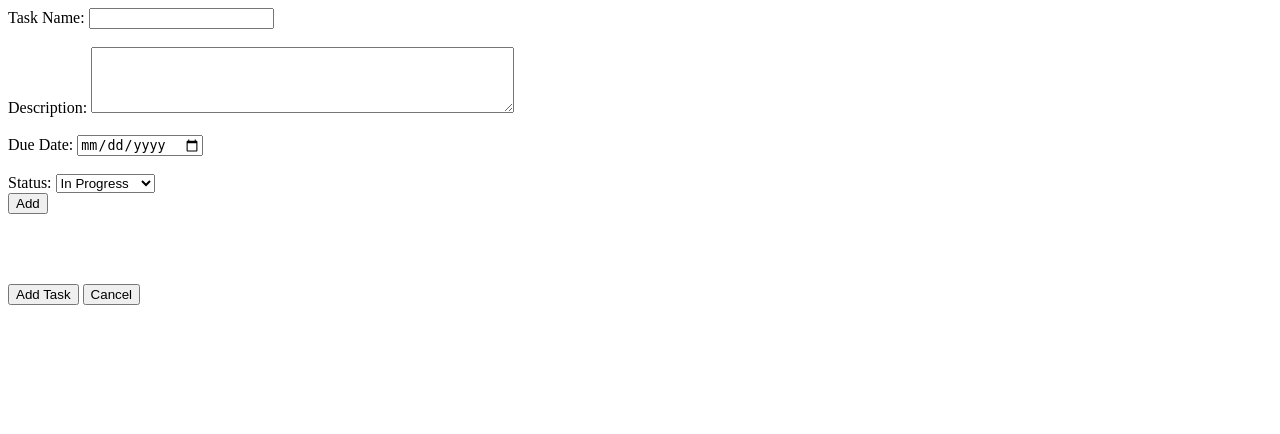
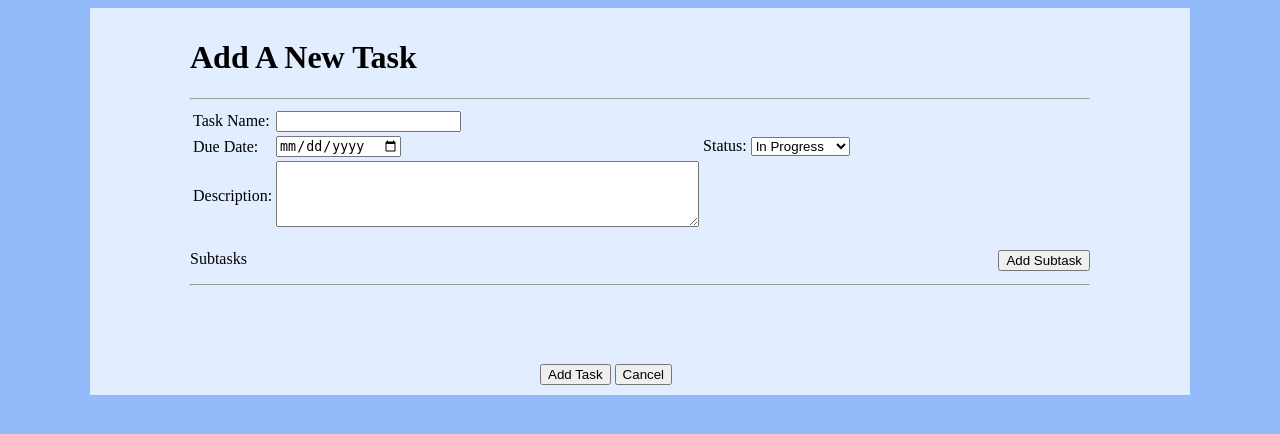
Before and after one commit to ZaneKeith/WayneStateToDoApplicationKeithZane, a PHP site: page /addnewtask.php in a window 1280 px wide. Shown: the top 434 px of the page. Run offline with PHP 8.4, Linux system fonts and the light colour scheme; data comes from the database, SQL or seed files in the repository.

Commit message:
Finished The Application and Made Video Demo
All thats left is to do documentation.

```diff
--- a/ToDoApplication/addnewtask.php
+++ b/ToDoApplication/addnewtask.php
@@ -1,14 +1,38 @@
 <!DOCTYPE HTML>
 <html>
 <head>
+<title>ToDoApplication Add Task</title>
+<style>
+div.wrapper{
+	width: 900px;
+    margin: 0 auto;
+	padding: 10px 100px 10px 100px;
+	background-color: #e2edff;
+}
+body {
+	background-color: #93bbf9;
+}
+
+div.centerbuttons{
+	width: 200px;
+	margin: 0 auto;
+}
+
+.divider{
+    width:100px;
+    height:auto;
+    display:inline-block;
+}
+</style>
 </head>
 <body>
-
-
+<div class="wrapper">
+	<h1>Add A New Task</h1>
+	<hr>
 	<form action="insert.php" id="insertForm">
-	Task Name: <input type="text" name="name" value="" required /> <br><br>
-	Description: <textarea rows="4" cols="50" name="description" form="insertForm"></textarea> <br><br>
-	Due Date: <input type="date" name="duedate"> <br><br>
+	<table>
+	<tr><td>Task Name:</td><td> <input type="text" name="name" value="" required /></td></tr>
+	<tr><td>Due Date:</td><td> <input type="date" name="duedate"></td><td>
 	Status:
 	<select name="status" form="insertForm">
 		<?php
@@ -29,7 +53,8 @@
 		}
 
 		?>
-	</select>
+	</select></td></tr>
+	<tr><td>Description:</td><td><textarea rows="4" cols="50" name="description" form="insertForm"></textarea></tr></td></table>
 	<div id="statuslist" style="display: none;"><?php
 		$servername = "localhost";
 		$username = "root";
@@ -48,16 +73,19 @@
 		}
 
 		?></div>
+	<p>Subtasks <input type="button" id="buttonadd" value="Add Subtask" onclick="addItem()" style="float: right;"></p>
+	<hr>
+
 	<br>
-	<input type="button" id="buttonadd" value="Add" onclick="addItem()">
-	<br><br>
 	<p id="sublist"></p>
 	<input type="hidden" id="sublistcount" name="sublistcount" form="insertForm" value="0"></input>
 	<br><br>
+	<div class="centerbuttons">
 	<input type="submit" value="Add Task" />
 	<a href="index.php" onclick="javascript:return confirm('Do you want to return without saving?');">
 		<input type="button" value="Cancel" />
 	</a>
+	</div>
 	</form>
 
 	<script>
@@ -78,7 +106,7 @@
 			optionshtml = optionshtml + "<option value=\"" + temptext[0] + "\">" + temptext[1]+ "</option>";
 		}
 
-        li.innerHTML = "<input type=\"hidden\" name=\"subtask" + window.count + "\">Name: <input type=\"text\" name=\"subtaskname" + window.count + "\" required>Description: <textarea rows=\"4\" cols=\"50\" name=\"subtaskdescription" + window.count + "\" form=\"insertForm\"></textarea> Status: <select name=\"subtaskstatus" + window.count + "\"form=\"insertForm\">" +optionshtml + "</select>";
+        li.innerHTML = "<input type=\"hidden\" name=\"subtask" + window.count + "\">Name: <input type=\"text\" name=\"subtaskname" + window.count + "\" required> Description: <textarea rows=\"2\" cols=\"50\" name=\"subtaskdescription" + window.count + "\" form=\"insertForm\"></textarea> Status: <select name=\"subtaskstatus" + window.count + "\"form=\"insertForm\">" +optionshtml + "</select>";
 
 		//li.innerHTML = li.innerHTML + "</select>";
         document.getElementById("sublist").appendChild(li);
@@ -86,5 +114,6 @@
 		count = count + 1;
     }
 	</script>
+</div>
 </body>
 </html>
```
Also changed, not shown: ToDoApplication/index.php (+39 -12 lines), ToDoApplication/viewtask.php (+39 -7 lines), 1 other file.
